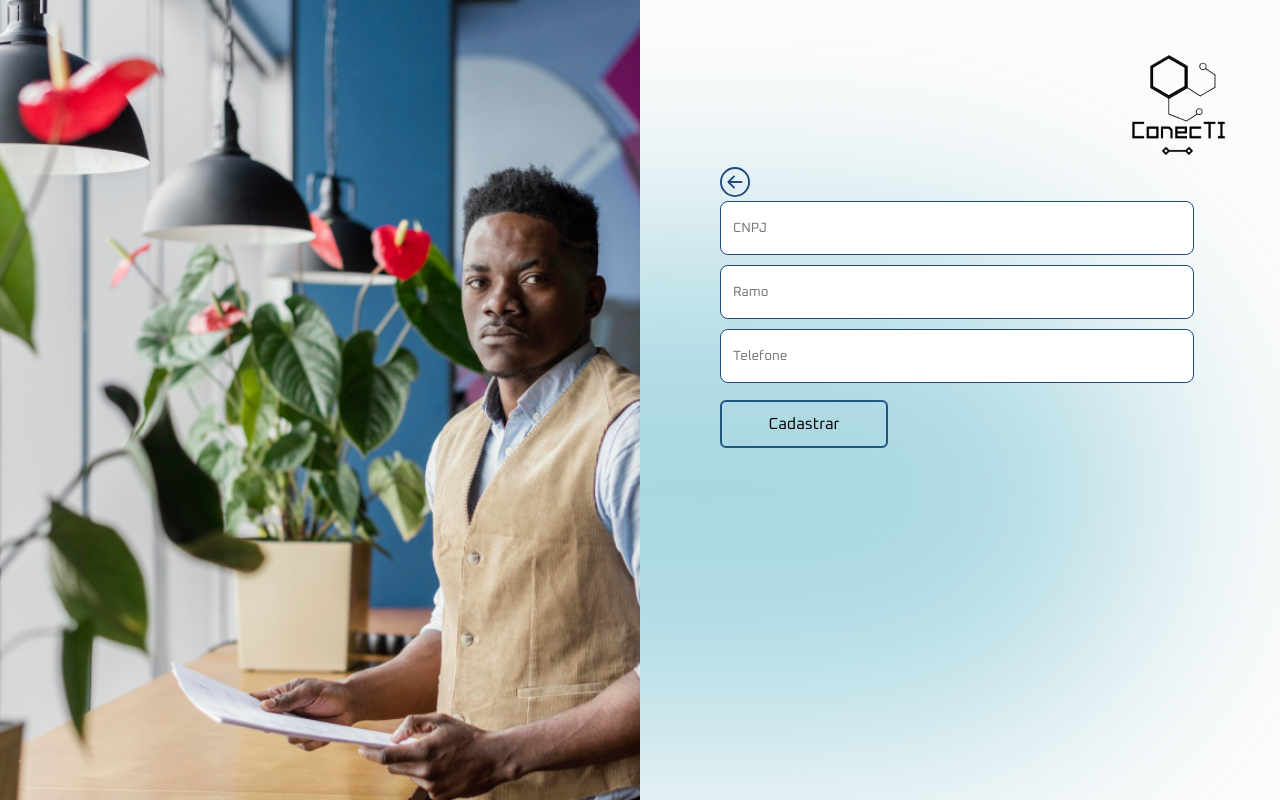
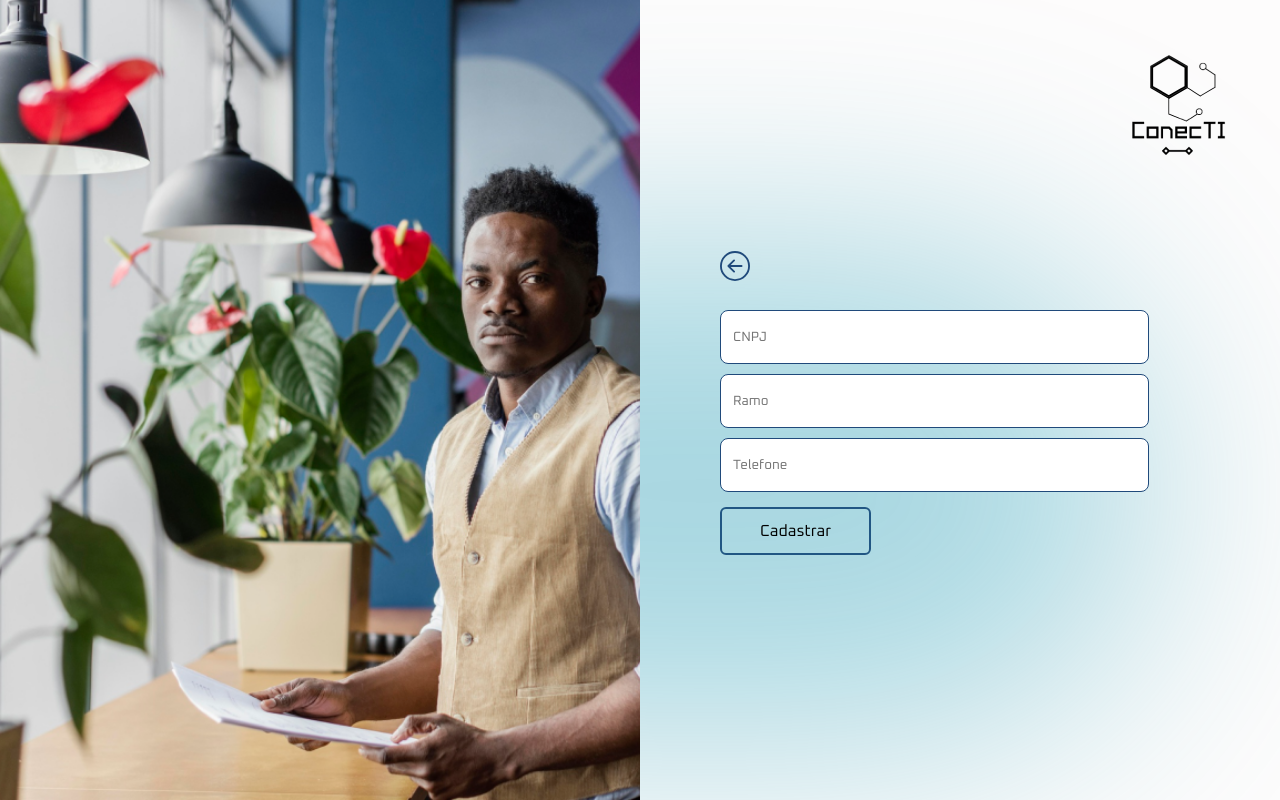
Before and after one commit to Freelancer-GP10/Desenvolvimento, a React (Vite) app in the folder web/: page / in a window 1280 px wide. Built offline with nearby package versions, Linux system fonts and the light colour scheme.

Commit message:
atualizações finais de Cadastro

```diff
--- a/web/src/Cadastro.jsx
+++ b/web/src/Cadastro.jsx
@@ -58,7 +58,7 @@ export function CadastroMicro2(){
                     </svg>
                     </a>
 
-                        <form action="">
+                        <form className="formMicro2" action="">
                             <input className="inputInfoMicro" type="number" id="nomeEmpresa" placeholder="CNPJ" />
                             <input className="inputInfoMicro" type="text" id="email" placeholder="Ramo" />
                             <input className="inputInfoMicro" type="number" id="senha" placeholder="Telefone" />
--- a/web/src/css/cadastro.css
+++ b/web/src/css/cadastro.css
@@ -26,6 +26,15 @@ section{
 }
 
 .formFre2{
+    margin-top: 5%;
+}
+
+.form2Micro{
+    width: 90%;
+    margin-top: 15%;
+}
+
+.formMicro2{
     margin-top: 5%;
 }
 
```
